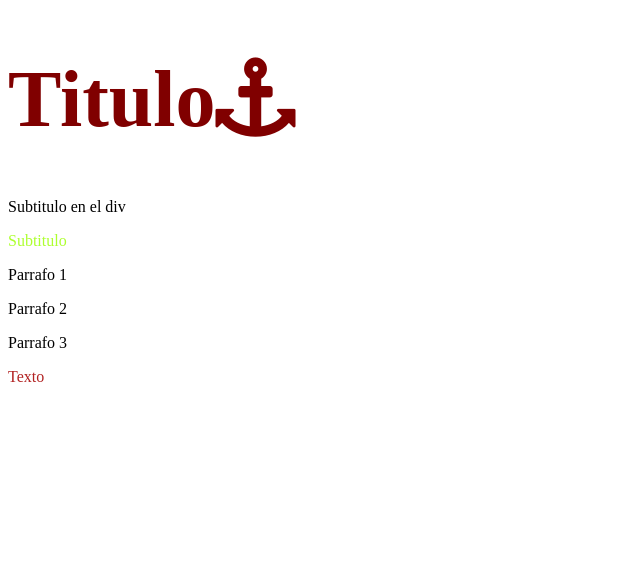
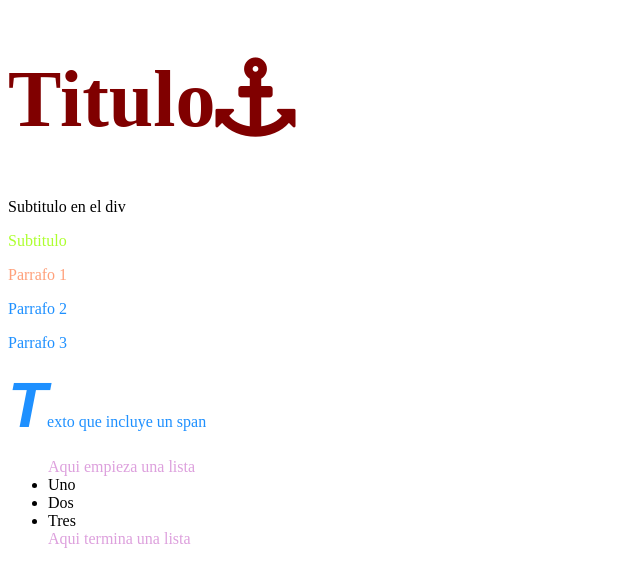
Before and after one commit to alce65/Curso_Babel, a website: page Web1/index.html in a window 1280 px wide. Shown: the whole page, without its empty margins (0-640 px from the left). Drawn offline with Linux system fonts and the light colour scheme.

Commit message:
Retoques Web Inicial

```diff
--- a/Web1/css/style.css
+++ b/Web1/css/style.css
@@ -8,8 +8,13 @@ d --elementos
 
 */
 
+:root {
+    --color-principal: maroon;
+  }
+
+
 h1, h2{
-    color: maroon;
+    color: var(--color-principal)
 }
 
 header h1 {
@@ -28,9 +33,37 @@ header>p {
     color: greenyellow;
 }
 
-p[lang="en"] {
+p[lang="en"]:hover span {
     color:firebrick;
+    font-size: 3rem
 }
+
+p[lang="en"]::first-letter {
+    font-size: 4rem;
+    font-weight: bold;
+    font-style: italic;
+    font-family: 'Franklin Gothic Medium', 'Arial Narrow', Arial, sans-serif;
+}
+
+ul::after {
+    content: "Aqui termina una lista";
+    color: plum
+}
+
+ul::before{
+    content: "Aqui empieza una lista";
+    color: plum
+
+}
+
+p:nth-child(2) {
+    color: lightsalmon;
+}
+
+p~p  {
+    color:dodgerblue;
+}
+
 
 /* #p1 {
     color: lightsalmon;
--- a/Web1/index.html
+++ b/Web1/index.html
@@ -25,6 +25,13 @@
     <p id="p1" class="verde">Parrafo 1</p>
     <p class="verde grande">Parrafo 2</p>
     <p class="verde" lang="es">Parrafo 3</p>
-    <p lang="en">Texto</p>
+    <p lang="en">Texto que incluye un <span>span</span></p>
+
+    <ul>
+        <li>Uno</li>
+        <li>Dos</li>
+        <li>Tres</li>
+    </ul>
+
 </body>
 </html>
```
